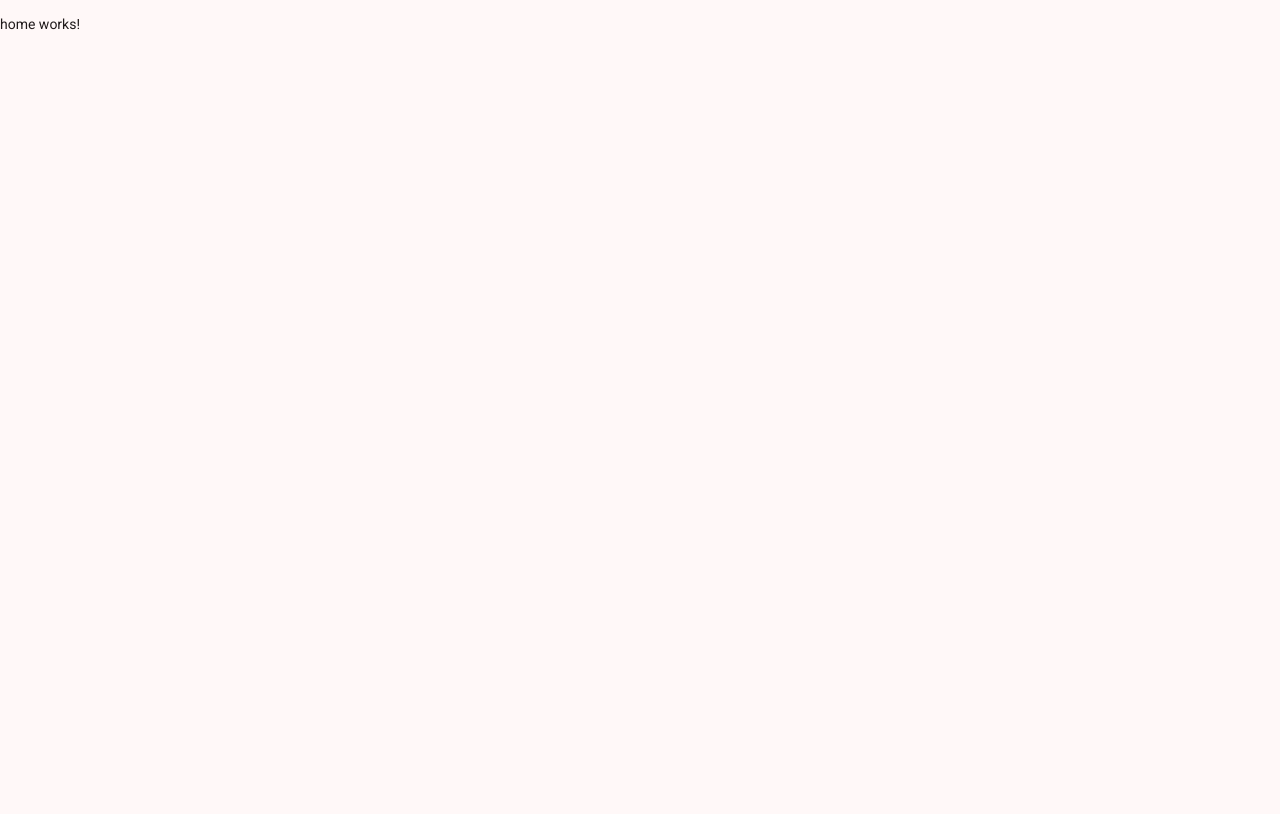
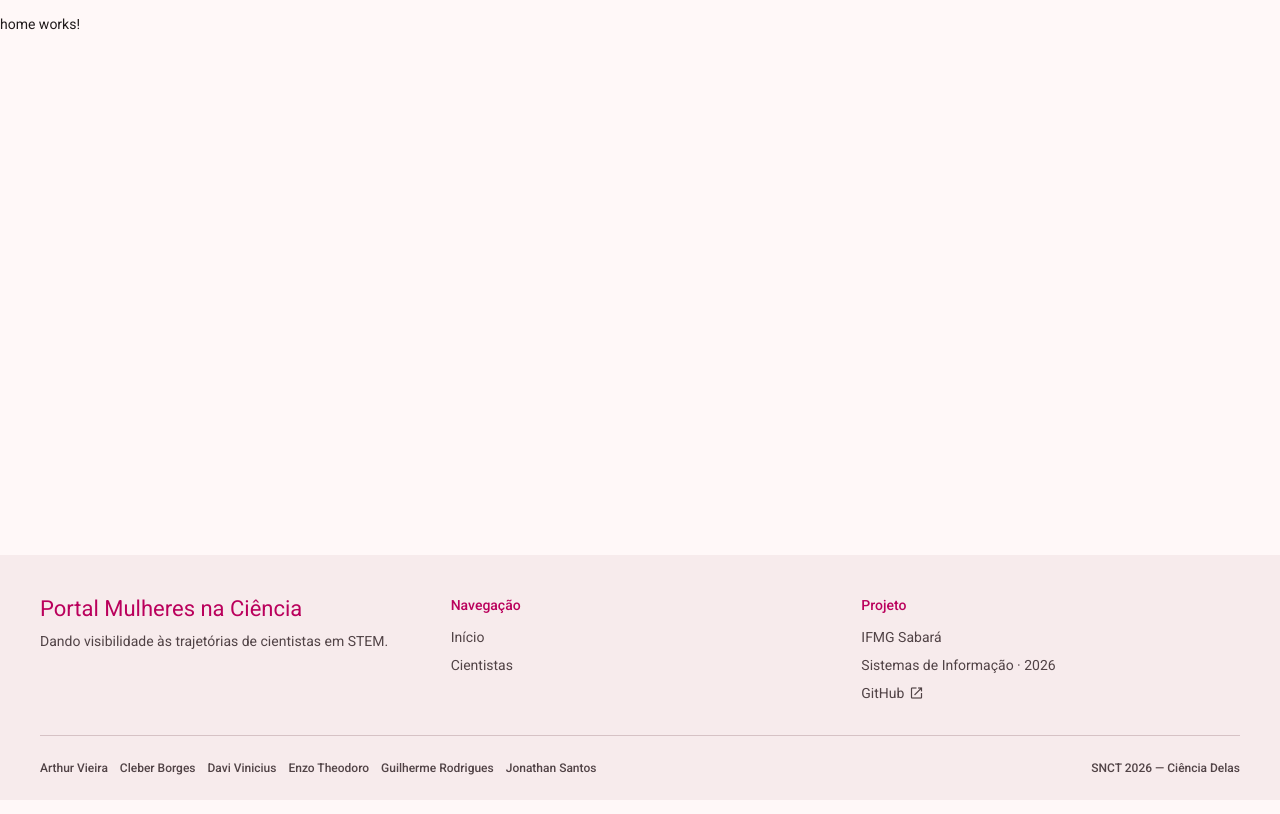
Before and after one commit to Portal-Mulheres-na-Ciencia/web-portal, an Angular app: page / in a window 1280 px wide. Built offline with nearby package versions, Linux system fonts and the light colour scheme.

Commit message:
feat: Criado o rodapé geral e incluído no layout da aplicação

```diff
--- a/src/app/app.css
+++ b/src/app/app.css
@@ -0,0 +1,9 @@
+:host {
+  display: flex;
+  flex-direction: column;
+  min-height: 100svh;
+}
+
+.conteudo {
+  flex: 1;
+}
--- a/src/app/app.html
+++ b/src/app/app.html
@@ -1 +1,4 @@
-<router-outlet />
+<main class="conteudo">
+  <router-outlet />
+</main>
+<app-rodape />
--- a/src/app/app.ts
+++ b/src/app/app.ts
@@ -1,8 +1,9 @@
 import { Component, signal } from '@angular/core';
 import { RouterOutlet } from '@angular/router';
+import { RodapeComponent } from './components/rodape/rodape';
 
 @Component({
-  imports: [RouterOutlet],
+  imports: [RouterOutlet, RodapeComponent],
   selector: 'app-root',
   styleUrl: './app.css',
   templateUrl: './app.html',
--- /dev/null
+++ b/src/app/components/rodape/rodape.css
@@ -0,0 +1,90 @@
+.rodape {
+  background-color: var(--mat-sys-surface-container);
+  color: var(--mat-sys-on-surface-variant);
+  font: var(--mat-sys-body-medium);
+  padding: 2.5rem 1rem 1.5rem;
+
+  p {
+    margin: 0;
+  }
+
+  ul {
+    list-style: none;
+    margin: 0;
+    padding: 0;
+  }
+
+  a {
+    color: inherit;
+    text-decoration: none;
+
+    &:hover,
+    &:focus-visible {
+      color: var(--mat-sys-primary);
+      text-decoration: underline;
+    }
+  }
+}
+
+.colunas {
+  display: grid;
+  grid-template-columns: repeat(auto-fit, minmax(200px, 1fr));
+  gap: 2rem;
+
+  max-width: 1200px;
+  margin: 0 auto;
+
+  ul {
+    display: flex;
+    flex-direction: column;
+    gap: 0.5rem;
+  }
+}
+
+.marca {
+  display: flex;
+  flex-direction: column;
+  gap: 0.5rem;
+}
+
+.marca-nome {
+  color: var(--mat-sys-primary);
+  font: var(--mat-sys-title-large);
+}
+
+.titulo-coluna {
+  margin: 0 0 0.75rem;
+  color: var(--mat-sys-primary);
+  font: var(--mat-sys-title-small);
+}
+
+.link-externo {
+  display: inline-flex;
+  align-items: center;
+  gap: 0.25rem;
+
+  mat-icon {
+    font-size: 16px;
+    width: 16px;
+    height: 16px;
+  }
+}
+
+.faixa-inferior {
+  display: flex;
+  flex-wrap: wrap;
+  justify-content: space-between;
+  gap: 0.75rem 2rem;
+
+  max-width: 1200px;
+  margin: 2rem auto 0;
+  padding-top: 1.5rem;
+  border-top: 1px solid var(--mat-sys-outline-variant);
+  font: var(--mat-sys-label-medium);
+}
+
+.equipe {
+  display: flex;
+  flex-wrap: wrap;
+  gap: 0.25rem 0.75rem;
+}
--- /dev/null
+++ b/src/app/components/rodape/rodape.html
@@ -0,0 +1,44 @@
+<footer class="rodape">
+  <div class="colunas">
+    <div class="marca">
+      <p class="marca-nome">Portal Mulheres na Ciência</p>
+      <p>Dando visibilidade às trajetórias de cientistas em STEM.</p>
+    </div>
+
+    <nav aria-label="Rodapé">
+      <h2 class="titulo-coluna">Navegação</h2>
+      <ul>
+        <li><a routerLink="/">Início</a></li>
+        <li><a routerLink="/cientistas">Cientistas</a></li>
+      </ul>
+    </nav>
+
+    <div>
+      <h2 class="titulo-coluna">Projeto</h2>
+      <ul>
+        <li>IFMG Sabará</li>
+        <li>Sistemas de Informação · 2026</li>
+        <li>
+          <a
+            class="link-externo"
+            href="https://github.com/Portal-Mulheres-na-Ciencia"
+            target="_blank"
+            rel="noopener"
+          >
+            GitHub
+            <mat-icon aria-hidden="true">open_in_new</mat-icon>
+          </a>
+        </li>
+      </ul>
+    </div>
+  </div>
+
+  <div class="faixa-inferior">
+    <ul class="equipe" aria-label="Equipe">
+      @for (integrante of equipe; track integrante) {
+        <li>{{ integrante }}</li>
+      }
+    </ul>
+    <p>SNCT 2026 — Ciência Delas</p>
+  </div>
+</footer>
--- /dev/null
+++ b/src/app/components/rodape/rodape.ts
@@ -0,0 +1,20 @@
+import { Component } from '@angular/core';
+import { RouterLink } from '@angular/router';
+import { MatIconModule } from '@angular/material/icon';
+
+@Component({
+  imports: [RouterLink, MatIconModule],
+  selector: 'app-rodape',
+  styleUrl: './rodape.css',
+  templateUrl: './rodape.html',
+})
+export class RodapeComponent {
+  protected readonly equipe = [
+    'Arthur Vieira',
+    'Cleber Borges',
+    'Davi Vinicius',
+    'Enzo Theodoro',
+    'Guilherme Rodrigues',
+    'Jonathan Santos',
+  ];
+}
```
Also changed, not shown: 2 other files (tests, documents, lock files or other folders).
